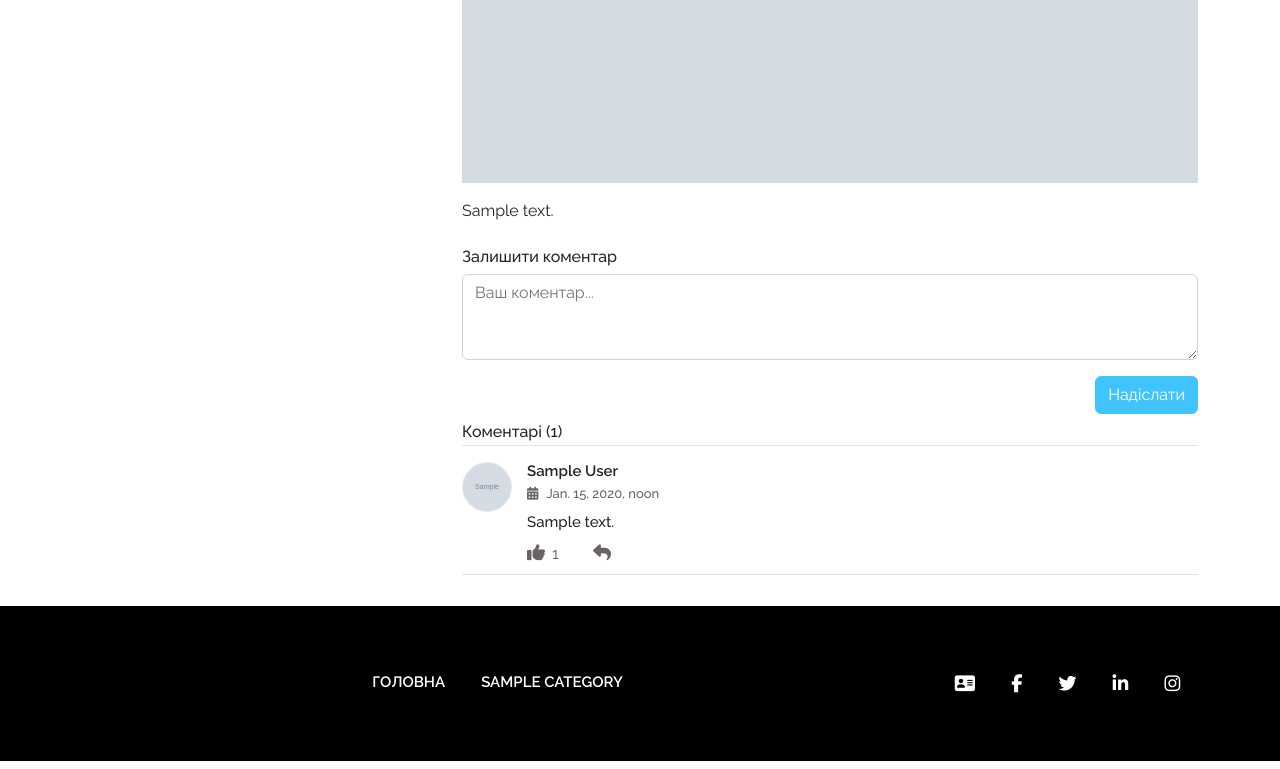
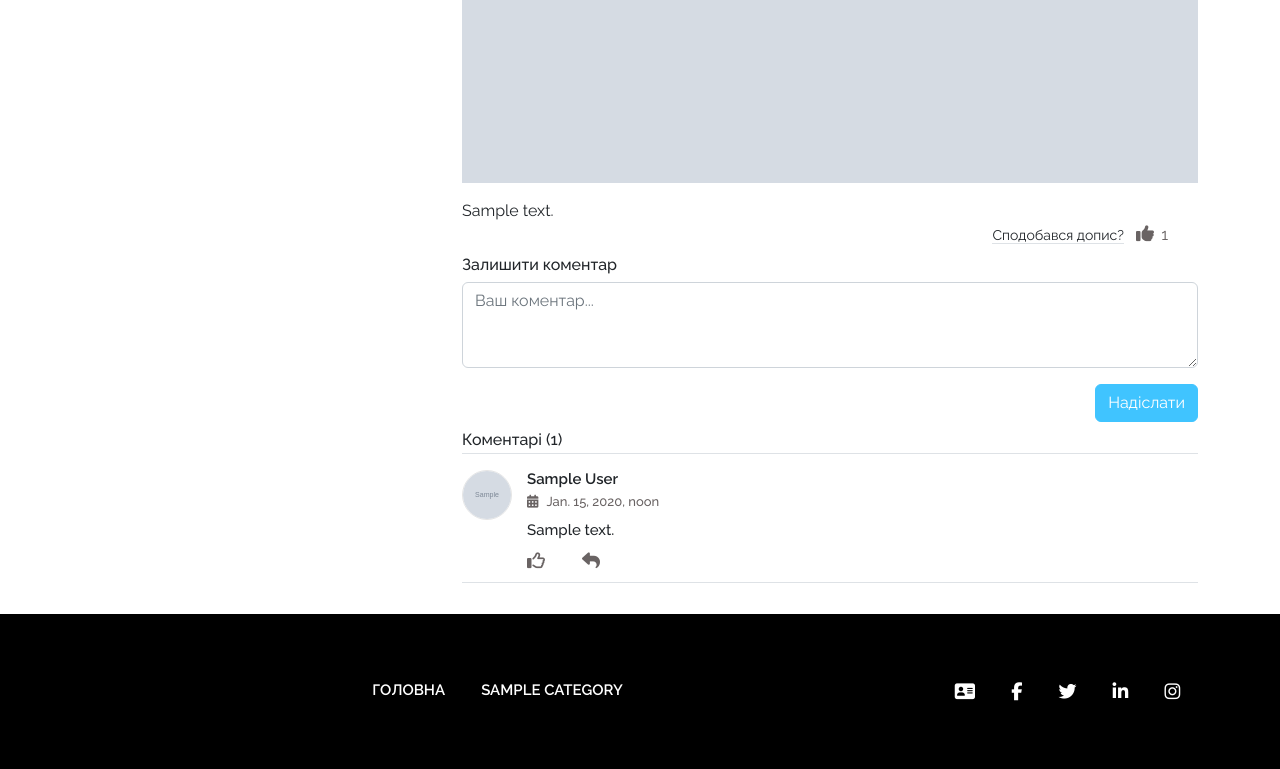
Before and after one commit to yurii-onyshchuk/HuntingBlog, a Django app: a page that uses blog/templates/blog/post_detail.html in a window 1280 px wide. Shown: the part 576-1345 px from the top of the page. Run offline with Django 4.2, Linux system fonts and the light colour scheme; a user stored in the database is signed in; tables that the repository leaves empty hold one stand-in row (values such as "Sample post"); grey boxes marked "Sample" are stand-in pictures; parts of the project's set-up code (start-up, migrations or seed data) failed here and were passed over; some libraries are stand-ins or nearby versions.

Commit message:
Added system of likes for post

```diff
--- a/HuntingBlog/static/css/style.css
+++ b/HuntingBlog/static/css/style.css
@@ -319,13 +319,15 @@ header nav.navbar .menu ul.navbar-nav li a:hover {
     font-weight: 500;
 }
 
-.post-detail-area .comments .comment-tools div.tool-item {
+.post-detail-area .comments .comment-tools div.tool-item,
+.like {
     display: inline-block;
     color: #696363;
     margin-right: 30px;
 }
 
-.post-detail-area .comments .comment-tools div.tool-item i {
+.post-detail-area .comments .comment-tools div.tool-item i,
+.like i {
     color: #696363;
     font-size: 18px;
     margin-right: 3px;
--- a/HuntingBlog/static/js/scripts.js
+++ b/HuntingBlog/static/js/scripts.js
@@ -35,18 +35,18 @@ $(document).ready(function () {
 
     // Click like
     $(document).on('click', '#like', function (e) {
-        const comment_id = $(this).attr('data-index')
+        const obj_id = $(this).attr('data-index')
         e.preventDefault();
         $.ajax({
             type: 'POST',
             url: $(this).attr('data-url'),
             data: {
-                comment_id: comment_id,
-                csrfmiddlewaretoken: $('#like-form input[name="csrfmiddlewaretoken"]').attr('data-index', comment_id).val(),
+                obj_id: obj_id,
+                csrfmiddlewaretoken: $('#like-form input[name="csrfmiddlewaretoken"]').attr('data-index', obj_id).val(),
                 action: 'post'
             },
             success: function (json) {
-                const total_like = document.getElementById("total-like-" + comment_id)
+                const total_like = document.getElementById("total-like-" + obj_id)
                 total_like.innerText = json.total_like
 
                 if (json.total_like > '0') {
@@ -56,9 +56,9 @@ $(document).ready(function () {
                 }
 
                 if (json.action_result === 'added') {
-                    $('#like i[data-index="' + comment_id + '"]').addClass('fa-solid')
+                    $('#like i[data-index="' + obj_id + '"]').addClass('fa-solid')
                 } else {
-                    $('#like i[data-index="' + comment_id + '"]').removeClass('fa-solid')
+                    $('#like i[data-index="' + obj_id + '"]').removeClass('fa-solid')
                 }
             },
             error: function (xhr, errmsg, err) {
--- a/blog/models.py
+++ b/blog/models.py
@@ -20,6 +20,7 @@ class Post(models.Model):
     tags = models.ManyToManyField('Tag', blank=True, related_name='posts', verbose_name='Теги')
     views = models.IntegerField(default=0, verbose_name='Перегляди')
     notify_subscribers = models.BooleanField(verbose_name='Сповістити підписників', default=False)
+    likes = GenericRelation('Like')
 
     def __str__(self):
         return self.title
@@ -29,6 +30,10 @@ class Post(models.Model):
 
     def get_comment_count(self):
         return Comment.objects.filter(post=self, parent__isnull=True).count()
+
+    @property
+    def total_like(self):
+        return self.likes.count()
 
     class Meta:
         verbose_name = 'Стаття(ю)'
@@ -90,7 +95,7 @@ class Comment(models.Model):
         if self.user:
             return self.user
         else:
-            return "Видалений користувач"
+            return "Видалений аккаунт"
 
     @property
     def children(self):
--- /dev/null
+++ b/blog/templates/blog/inc/_like_tpl.html
@@ -0,0 +1,24 @@
+{% load blog_tags %}
+
+<div class="like tool-item">
+    {% if user.is_authenticated %}
+        <form class="d-inline" id="like-form" data-index="{{ obj.id }}">
+            {% csrf_token %}
+            <button type="button" class="btn btn-link-mod" title="Вподобайка" id="like"
+                    data-index="{{ obj.id }}" data-url="{{ url }}">
+                {% liked_users_ids obj as liked_user_ids %}
+                <i class="far {% if user.id in liked_user_ids %}fa-solid{% endif %} fa-thumbs-up"
+                   aria-hidden="true" data-index="{{ obj.id }}"></i>
+            </button>
+        </form>
+    {% else %}
+        <button type="button" title="Вподобайка" class="btn btn-link-mod" data-bs-toggle="modal"
+                data-bs-target="#authentication">
+            <i class="far fa-thumbs-up" aria-hidden="true"></i>
+        </button>
+    {% endif %}
+    {% with obj.total_like as amount %}
+        <span style="display: {% if amount > 0 %}inline-block{% else %}none{% endif %}"
+              id="total-like-{{ obj.id }}">{{ obj.total_like }}</span>
+    {% endwith %}
+</div>
--- a/blog/templates/blog/inc/_single_comment.html
+++ b/blog/templates/blog/inc/_single_comment.html
@@ -8,28 +8,7 @@
     <p class="comment-date mb-0"><i class="fa fa-calendar-alt me-2"></i>{{ comment.created_at }}</p>
     <p class="comment-body my-2">{{ comment.body }}</p>
     <div class="comment-tools">
-        <div class="like tool-item">
-            {% if user.is_authenticated %}
-                <form class="d-inline" id="like-form" data-index="{{ comment.id }}">
-                    {% csrf_token %}
-                    <button type="button" class="btn btn-link-mod" title="Вподобайка" id="like"
-                            data-index="{{ comment.id }}" data-url="{% url 'like_comment' %}">
-                        {% liked_users_ids comment as liked_user_ids %}
-                        <i class="far {% if user.id in liked_user_ids %}fa-solid{% endif %} fa-thumbs-up"
-                           aria-hidden="true" data-index="{{ comment.id }}"></i>
-                    </button>
-                </form>
-            {% else %}
-                <button type="button" title="Вподобайка" class="btn btn-link-mod" data-bs-toggle="modal"
-                        data-bs-target="#authentication">
-                    <i class="far fa-thumbs-up" aria-hidden="true"></i>
-                </button>
-            {% endif %}
-            {% with comment.total_like as amount %}
-                <span style="display: {% if amount > 0 %}inline-block{% else %}none{% endif %}"
-                      id="total-like-{{ comment.id }}">{{ comment.total_like }}</span>
-            {% endwith %}
-        </div>
+        {% like_button comment 'comment' %}
         <div class="reply tool-item">
             {% if user.is_authenticated %}
                 <button onclick="addReply('{{ comment.user }}', '{{ parent.id }}')"
--- a/blog/templates/blog/post_detail.html
+++ b/blog/templates/blog/post_detail.html
@@ -1,6 +1,7 @@
 {% extends 'base.html' %}
 {% load static %}
 {% load crispy_forms_filters %}
+{% load blog_tags %}
 
 {% block title %} {{ title }} :: {{ block.super }} {% endblock %}
 
@@ -39,11 +40,15 @@
             <div class="post-content">
                 {{ post.content|safe }}
             </div>
+            <div class="d-block text-start text-sm-end">
+                <span class="me-2 border-bottom" style="font-size: 14px">Сподобався допис?</span>
+                {% like_button post 'post' %}
+            </div>
         </section>
         <section class="comments">
             <a name="comments"></a>
             {% if user.is_authenticated %}
-                <div class="mt-4 mb-2">
+                <div class="mt-4 mt-sm-2 mb-2">
                     <h6>Залишити коментар</h6>
                     <form method="POST">
                         <div class="comment">
--- a/blog/templatetags/blog_tags.py
+++ b/blog/templatetags/blog_tags.py
@@ -1,5 +1,6 @@
 from django import template
 from django.contrib.contenttypes.models import ContentType
+from django.urls import reverse
 
 from blog.models import Like
 
@@ -11,3 +12,10 @@ def liked_users_ids(obj):
     content_type = ContentType.objects.get_for_model(obj)
     user_ids = Like.objects.filter(content_type=content_type, object_id=obj.id).values_list('user_id', flat=True)
     return user_ids
+
+
+@register.inclusion_tag('blog/inc/_like_tpl.html', takes_context=True)
+def like_button(context, obj, url):
+    url = reverse(f'like_{url}')
+    user = context['request'].user
+    return {'obj': obj, 'url': url, 'user': user}
--- a/blog/urls.py
+++ b/blog/urls.py
@@ -23,6 +23,7 @@ urlpatterns = [
     path('post/<str:slug>', views.SinglePost.as_view(), name='post'),
     path('search/', views.Search.as_view(), name='search'),
     path('contact/', views.contact, name='contact'),
+    path('like-post/', views.like_post, name='like_post'),
     path('like-comment/', views.like_comment, name='like_comment'),
     path('subscribe/', views.subscribe, name='subscribe'),
 ]
--- a/blog/views.py
+++ b/blog/views.py
@@ -16,7 +16,7 @@ from django.http import HttpResponseNotAllowed
 
 from .models import Post, Category, Tag, Comment, Subscriber
 from .forms import CommentForm
-from .services import click_like
+from .services import click_like, _like
 
 
 class PostList(ListView):
@@ -102,11 +102,13 @@ def contact(request):
 
 
 @login_required
+def like_post(request):
+    return _like(request, Post)
+
+
+@login_required
 def like_comment(request):
-    comment = get_object_or_404(Comment, id=request.POST['comment_id'])
-    action_result = click_like(comment, request.user)
-    total_like = comment.total_like
-    return JsonResponse({'action_result': action_result, 'total_like': total_like, })
+    return _like(request, Comment)
 
 
 def subscribe(request):
```
Also changed, not shown: blog/services.py (+10 -0 lines).
